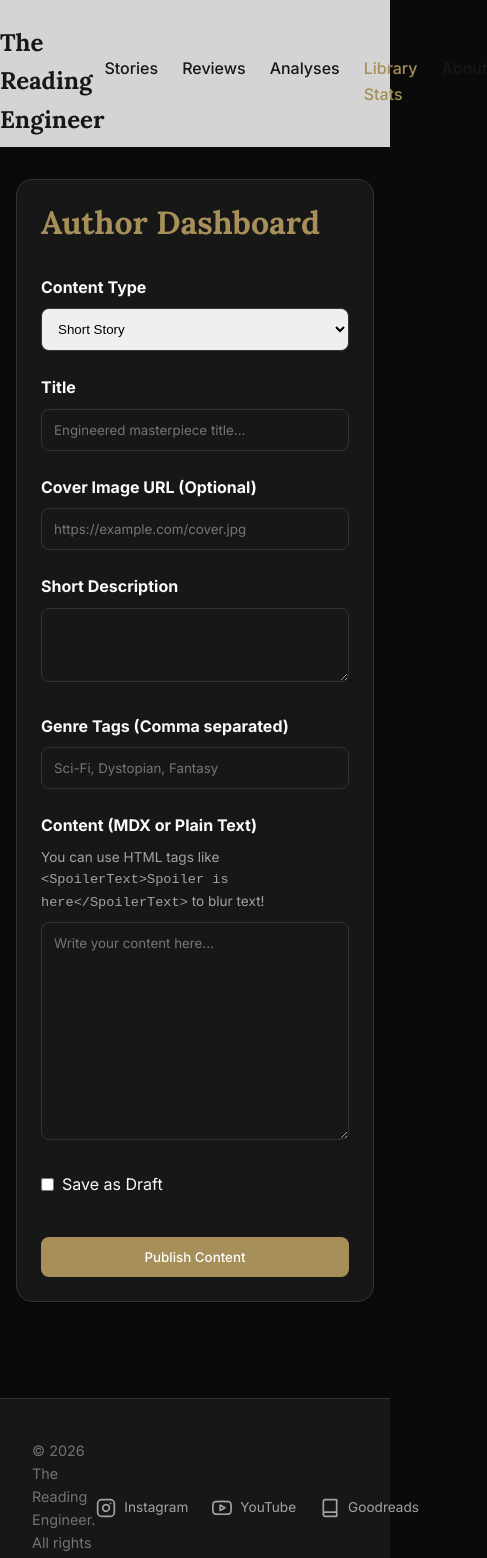
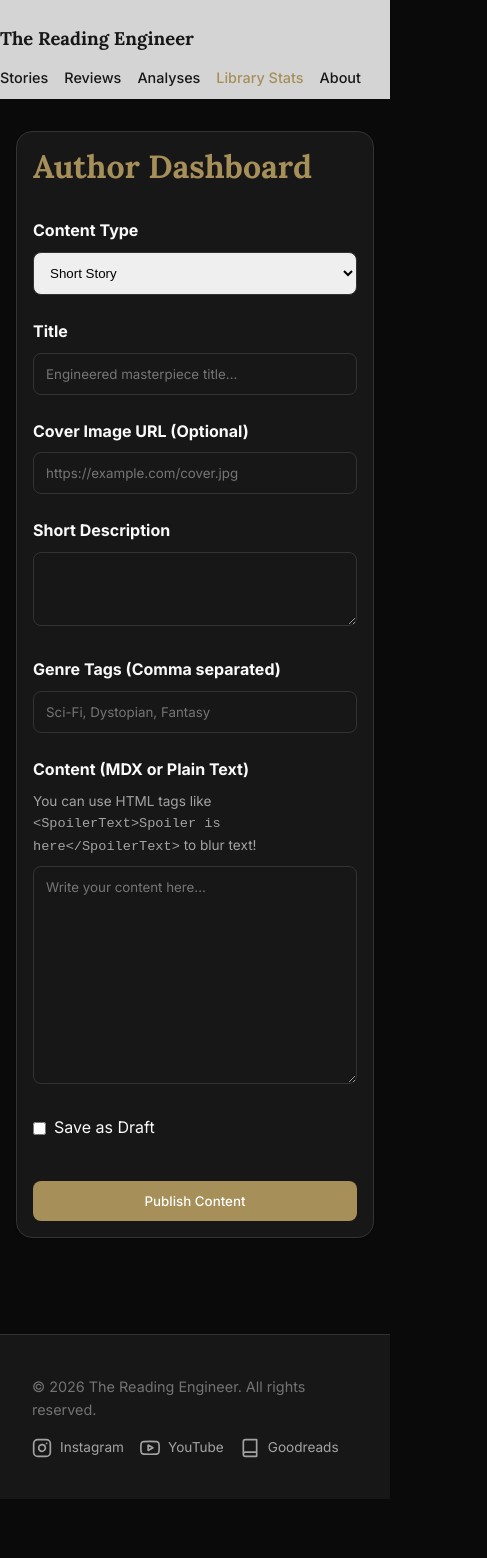
Before and after one commit to ar586/the_reading_engineer, a Next.js app: page /admin in a window 390 px wide. Shown: the top 1558 px of the page, 487 px wide, since content can reach past the window. After the commit the page ends 1499 px from the top, so only its background shows below. Built offline with nearby package versions, Linux system fonts and the light colour scheme.

Commit message:
implement responsive layout styles and add shimmer loading animation with optimized image loading for CoverMarquee

```diff
--- a/app/globals.css
+++ b/app/globals.css
@@ -186,6 +186,17 @@ textarea:focus {
   margin-bottom: 0.5rem;
 }
 
+/* Shimmer skeleton animation for image placeholders */
+@keyframes shimmer {
+  0% {
+    background-position: 200% 0;
+  }
+
+  100% {
+    background-position: -200% 0;
+  }
+}
+
 /* Fade in animation */
 @keyframes fadeIn {
   from {
@@ -228,3 +239,58 @@ textarea:focus {
   font-size: 1.15rem;
   color: var(--text-secondary);
 }
+/* ================================================
+   RESPONSIVE – Tablet (max 900px)
+   ================================================ */
+@media (max-width: 900px) {
+  .navbar-brand { font-size: 1.2rem; }
+  .nav-links { gap: 1rem; }
+}
+
+/* ================================================
+   RESPONSIVE – Mobile (max 768px)
+   ================================================ */
+@media (max-width: 768px) {
+  .container { padding: 0 1rem; }
+
+  .navbar {
+    flex-direction: column;
+    align-items: flex-start;
+    gap: 0.75rem;
+    padding: 1rem 0;
+    margin-bottom: 1.5rem;
+  }
+
+  .nav-links {
+    flex-wrap: wrap;
+    gap: 0.5rem 1rem;
+  }
+
+  .nav-link { font-size: 0.9rem; }
+  .navbar-brand { font-size: 1.15rem; }
+  .card { padding: 1rem; }
+
+  .story-content p { font-size: 1.05rem; }
+  .story-content p:first-of-type::first-letter { font-size: 3.5rem; }
+
+  footer .container {
+    flex-direction: column !important;
+    align-items: flex-start !important;
+    gap: 1rem !important;
+  }
+
+  footer .container div {
+    flex-wrap: wrap;
+    gap: 1rem !important;
+  }
+}
+
+/* ================================================
+   RESPONSIVE – Small phones (max 480px)
+   ================================================ */
+@media (max-width: 480px) {
+  .btn-primary {
+    width: 100%;
+    text-align: center;
+  }
+}
```
Also changed, not shown: components/CoverMarquee.jsx (+15 -3 lines).
